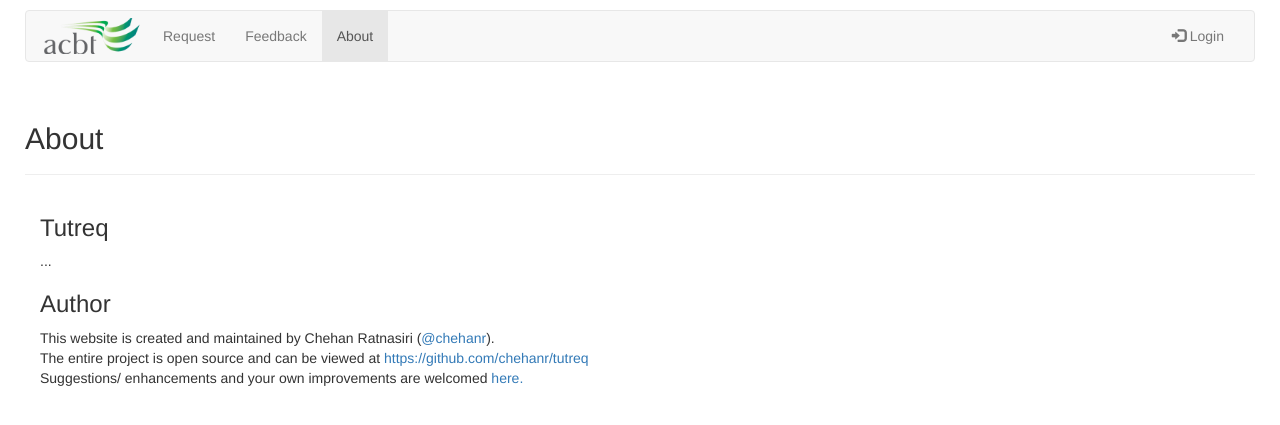
After one commit to chehanr/tutreq, a Django app: page /about/ in a window 1280 px wide. The commit adds this page. Shown: the top 425 px of the page. Run offline with Django 3.2, Linux system fonts and the light colour scheme; parts of the project's set-up code (start-up, migrations or seed data) failed here and were passed over; some libraries are stand-ins or nearby versions.

Commit message:
Added basic about page for now.

```diff
--- a/core/templates/__layouts/nav_bar_main.html
+++ b/core/templates/__layouts/nav_bar_main.html
@@ -25,8 +25,8 @@
                             <a href="{% url 'requests_manage' %}">Manage</a>
                         </li>
                         {% endif %}
-                        <li class="{% if nbar_active == 'about' %}active{% endif %}">
-                            <a href="#">About</a>
+                        <li class="{% if nbar_active == 'about_page' %}active{% endif %}">
+                            <a href="{% url 'about_page' %}">About</a>
                         </li>
                     </ul>
                     <ul class="nav navbar-nav navbar-right">
--- /dev/null
+++ b/core/templates/about_page.html
@@ -0,0 +1,29 @@
+{% extends 'base.html' %}
+{% load staticfiles %}
+{% block title %}About{% endblock %}
+{% block scripts_header %}
+{% endblock %}
+{% block content %}
+<div class="row">
+    <div class="col-md-12">
+        <div class="page-header">
+            <h2>About</h2>
+        </div>
+        <div class="col-md-12">
+            <h3>Tutreq</h3>
+            <p>...</p>
+            <h3>Author</h3>
+            <p>
+                This website is created and maintained by Chehan Ratnasiri (<a href="https://twitter.com/chehanr/"
+                    target="_blank">@chehanr</a>). <br />
+                The entire project is open source and can be viewed at <a href="https://github.com/chehanr/tutreq/"
+                    target="_blank">https://github.com/chehanr/tutreq</a> <br />
+                Suggestions/ enhancements and your own improvements are welcomed <a href="https://github.com/chehanr/tutreq/issues/"
+                    target="_blank">here.</a>
+            </p>
+        </div>
+    </div>
+</div>
+{% endblock %}
+{% block scripts_footer %}
+{% endblock %}
--- a/core/views.py
+++ b/core/views.py
@@ -243,6 +243,12 @@ def request_form(request):
                                                  'nbar_active': 'request_form', })
 
 
+def about_page(request):
+    """Displays a static about page."""
+
+    return render(request, 'about_page.html', {'nbar_active': 'about_page', })
+
+
 @staff_member_required
 def generate_pdf(request):
     """Generates a pdf file specific request object."""
--- a/tutreq/urls.py
+++ b/tutreq/urls.py
@@ -25,6 +25,7 @@ urlpatterns = [
     path('feedback/<str:ref>/', core_views.request_feedback,
          name='request_feedback'),
     path('manage/', core_views.requests_manage, name='requests_manage'),
+    path('about/', core_views.about_page, name='about_page'),
 
     path('generate_pdf/', core_views.generate_pdf, name='generate_pdf'),
     path('generate_csv/', core_views.generate_csv, name='generate_csv'),
```
